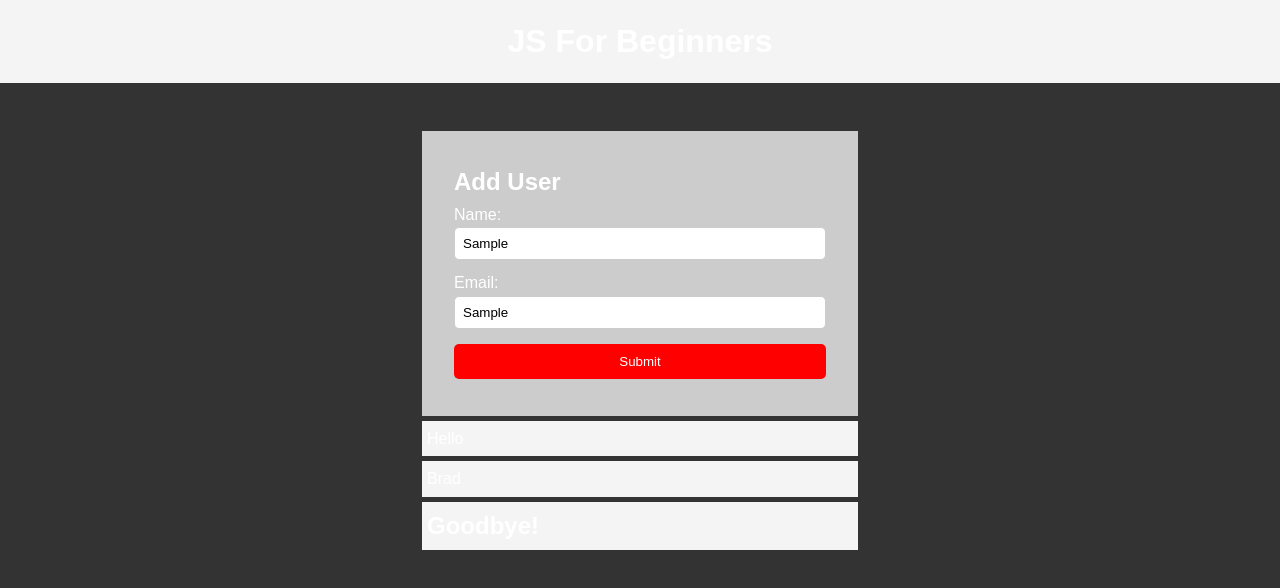
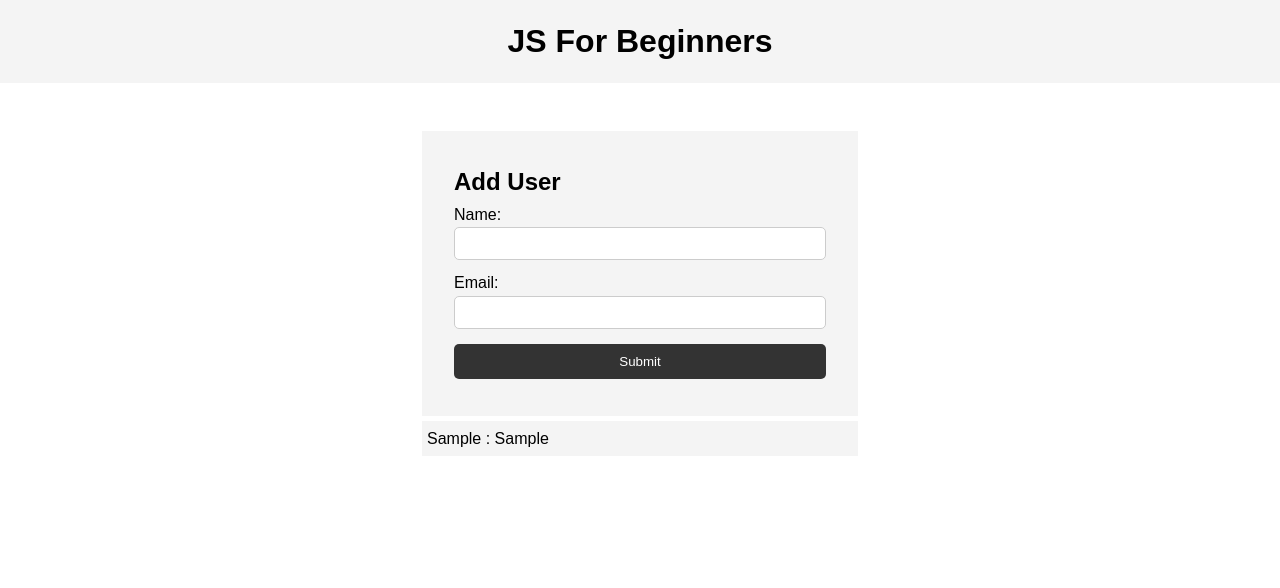
Before and after one commit to blueybloke/js-crashcourse, a plain HTML site: page index.html in a window 1280 px wide. Both pictures are taken after typing "Sample", "Sample" into the empty fields and a click on the input "Submit". Drawn offline with Linux system fonts and the light colour scheme.

Commit message:
Finshed the JS crashcourse! :D

```diff
--- a/index.html
+++ b/index.html
@@ -29,11 +29,11 @@
 
       <ul id="users"></ul>
 
-      <ul class="items">
+      <!--<ul class="items">
         <li class="item">Item 1</li>
         <li class="item">Item 2</li>
         <li class="item">Item 3</li>
-      </ul>
+      </ul> --->
     </section>
 
 
--- a/main.js
+++ b/main.js
@@ -1,51 +1,30 @@
-// DOM manipulation exercise
 
-// The window object is the top level object that represents the browser and all possible methods.
-// console.log(window);
+const myForm = document.querySelector('#my-form');
+const nameInput = document.querySelector('#name');
+const emailInput = document.querySelector('#email');
+const msg = document.querySelector('.msg');
+const userList = document.querySelector('#users');
 
+myForm.addEventListener('submit', onSubmit); //Adding a listener and naming a function for it to call
 
-// Single element selectors:
-//const form = document.getElementById('my-form');
+function onSubmit(e) {
+    e.preventDefault();
+    if (nameInput.value === '' || emailInput.value === '') {
+        msg.classList.add('error');
+        msg.innerHTML = 'Please fill out all fields'
 
-//Query select can be used for many things, like ids, tags, classes etc.
-//console.log(document.querySelector('.container'));
+        //Make it disappear after 3 seconds
+        setTimeout(() => msg.remove(), 3000);
+    } else {
+        const li = document.createElement('li');
+        li.appendChild(document.createTextNode(
+        `${nameInput.value} : ${emailInput.value}`));
 
+        userList.appendChild(li);
 
-// Mulitple element
-//console.log(document.querySelectorAll('.item')); // Creates a 'node list' which is basically just an array
-
-// Iterating over dom elements
-const items = document.querySelectorAll('.item');
-items.forEach((item) => console.log(item));
-
-const ul = document.querySelector('.items');
-
-//Removing elements
-//ul.remove();
-//ul.lastElementChild.remove();
-
-//Editing textContent property
-ul.firstElementChild.textContent = 'Hello';
-ul.children[1].innerText = 'Brad';
-ul.lastElementChild.innerHTML = '<h1>Hello!</h1>';
-
-// Events
-
-const bnt = document.querySelector('.btn');
-
-//Changing CSS
-bnt.style.background = 'red';
-
-// Adding event listeners
-bnt.addEventListener('click', (e) => {
-    e.preventDefault(); //Default behaviour of click event on buttons submits the form (refresh)
-    console.log('click');
-
-    //console.log(e.target.className); //Target refers to object/dom element that invoked the event
-
-    document.querySelector('#my-form').style.background = '#ccc';
-    document.querySelector('body').classList.add('bg-dark');
-
-    ul.lastElementChild.innerHTML = '<h1>Goodbye!</h1>';
-
-});
+        // Clear fields
+        nameInput.value = '';
+        emailInput.value = '';
+        console.log('success');
+    }
+}
```
